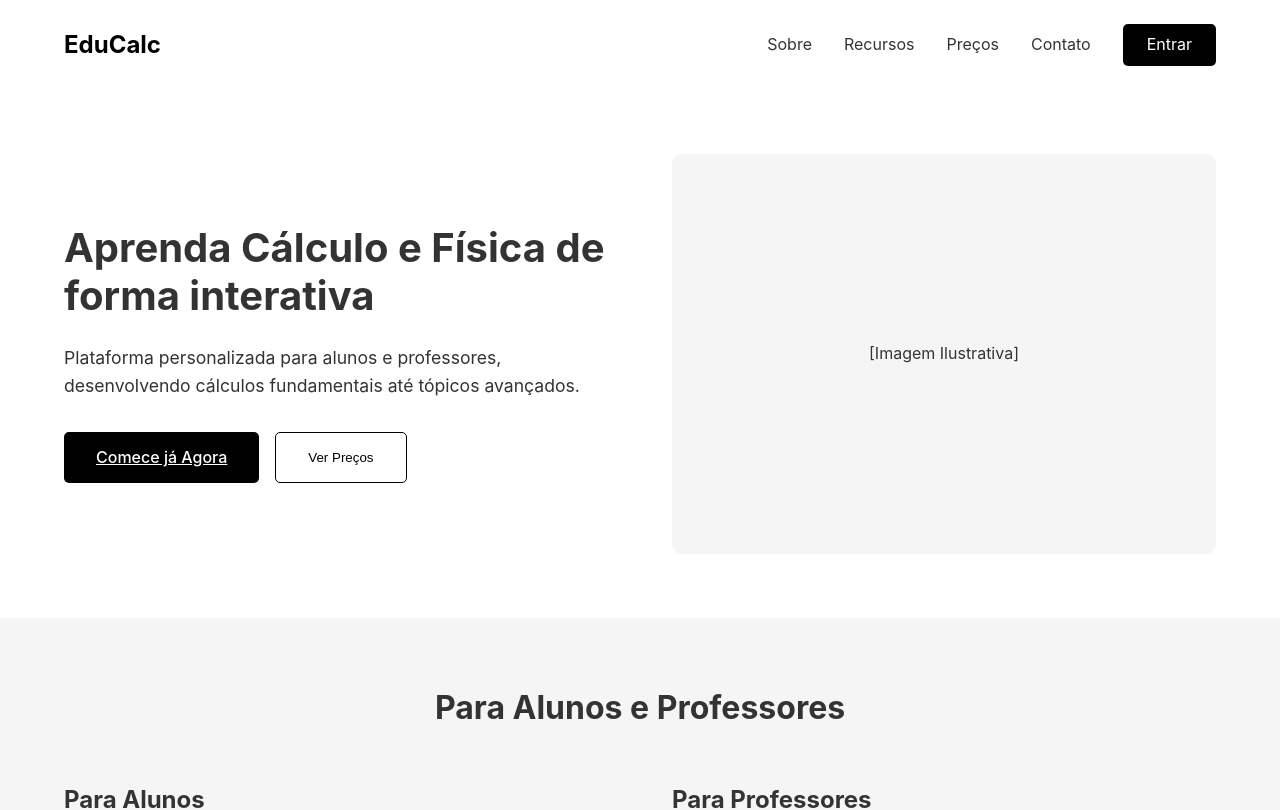
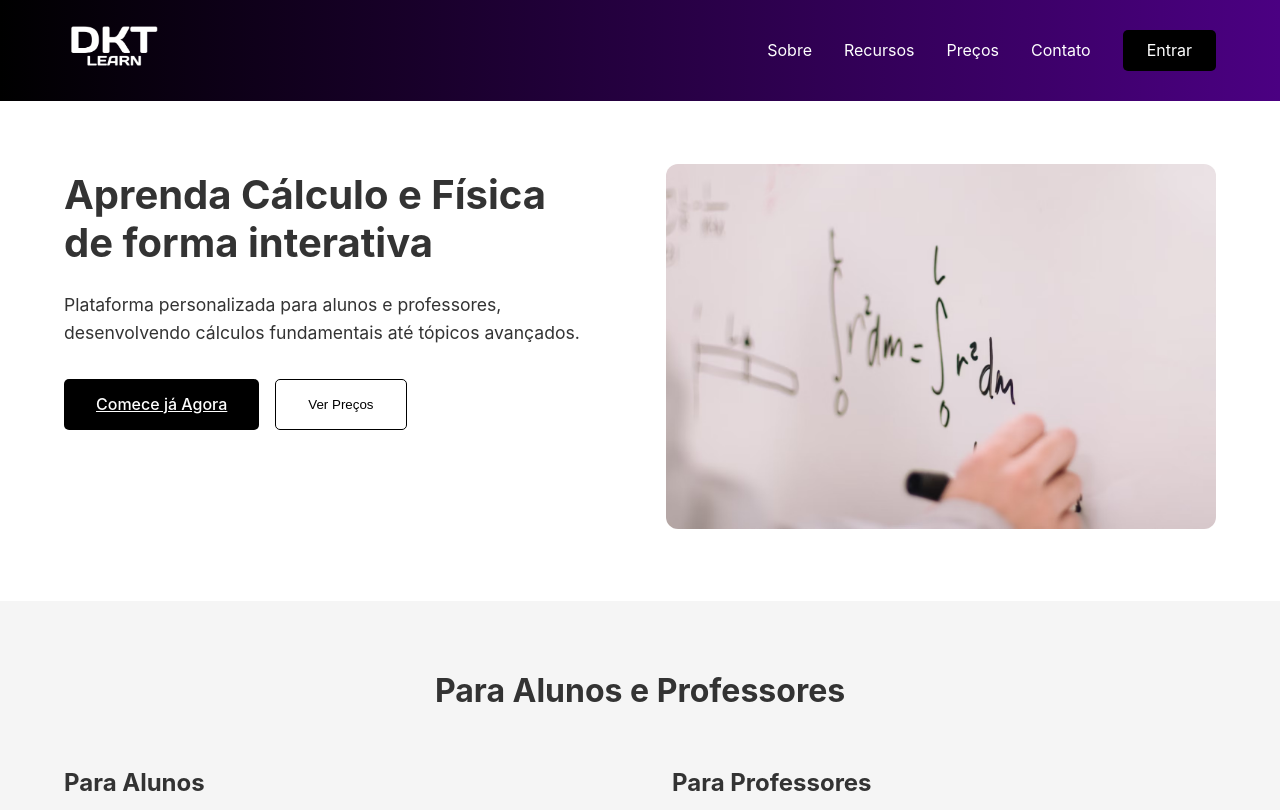
Before and after one commit to KaiqueMaia0/dkt-learn, a React (Vite) app in the folder dkt-learn-front/: page / in a window 1280 px wide. Shown: the top 810 px of the page. Built offline with nearby package versions, Linux system fonts and the light colour scheme.

Commit message:
Ajustando a Home-Page

```diff
--- a/dkt-learn-front/src/components/Home.css
+++ b/dkt-learn-front/src/components/Home.css
@@ -29,18 +29,21 @@ body {
 
 /* Header Styles */
 .header {
+  position: fixed;
+  top:0;
+  left: 0;
+  width: 100%;
+  z-index: 999;
+  padding-top: 80px;
   display: flex;
   justify-content: space-between;
   align-items: center;
   padding: 1.5rem 5%;
-  background-color: var(--background-color);
+  background: linear-gradient(to left, #4b0082, #000000);
+  color: white;
+  text-align: center;
 }
 
-.logo {
-  font-size: 1.5rem;
-  font-weight: bold;
-  color: var(--primary-color);
-}
 
 nav {
   display: flex;
@@ -50,7 +53,7 @@ nav {
 
 nav a {
   text-decoration: none;
-  color: var(--text-color);
+  color: white;
 }
 
 .login-button {
@@ -111,15 +114,6 @@ nav a {
   font-weight: 500;
 }
 
-.hero-image {
-  flex: 1;
-  background-color: var(--gray-light);
-  border-radius: 10px;
-  min-height: 400px;
-  display: flex;
-  align-items: center;
-  justify-content: center;
-}
 
 /* Features Section */
 .features {
--- a/dkt-learn-front/src/components/Home.jsx
+++ b/dkt-learn-front/src/components/Home.jsx
@@ -1,12 +1,18 @@
 import React from "react";
 import { Link } from "react-router-dom";
 import "./Home.css";
+import homeimage from "../components/images/home_photo.png";
+import dktlogo from "../components/images/dktlogo.png";
 
 function Home() {
   return (
     <div className="app">
-      <header className="header">
-        <div className="logo">EduCalc</div>
+      <header className="header" paddingtop="64px">
+        <div className="logo">
+          <button onClick={() => window.scrollTo({ top: 0, behavior: 'smooth' })} style={{ background: 'none', border: 'none', padding: 0, cursor: 'pointer' }}>
+            <img src={dktlogo} alt="Logo" style={{ width: '100px', height: 'auto', background: 'none' }} />
+          </button>
+        </div>
         <nav>
           <a href="#sobre">Sobre</a>
           <a href="#recursos">Recursos</a>
@@ -29,9 +35,10 @@ function Home() {
               <button className="secondary-button">Ver Preços</button>
             </div>
           </div>
-          <div className="hero-image">
-            {/* Placeholder for hero image */}
-            <div className="image-placeholder">[Imagem Ilustrativa]</div>
+          <div className="main-content" style={{ paddingTop: '100px' }}>
+            <div className="image">
+              <img src={homeimage} alt="Home" style={{ width: '550px', height: 'auto', borderRadius: '12px'}} />
+            </div>
           </div>
         </section>
 
@@ -118,7 +125,7 @@ function Home() {
           </div>
         </div>
         <div className="footer-bottom">
-          <p>© 2024 EduCalc - Todos os direitos reservados.</p>
+          <p>© 2025 DKT Learn - Todos os direitos reservados.</p>
         </div>
       </footer>
     </div>
```
Also changed, not shown: dkt-learn-front/src/components/images/dktlogo.png (added), dkt-learn-front/src/components/images/home_photo.png (added).
